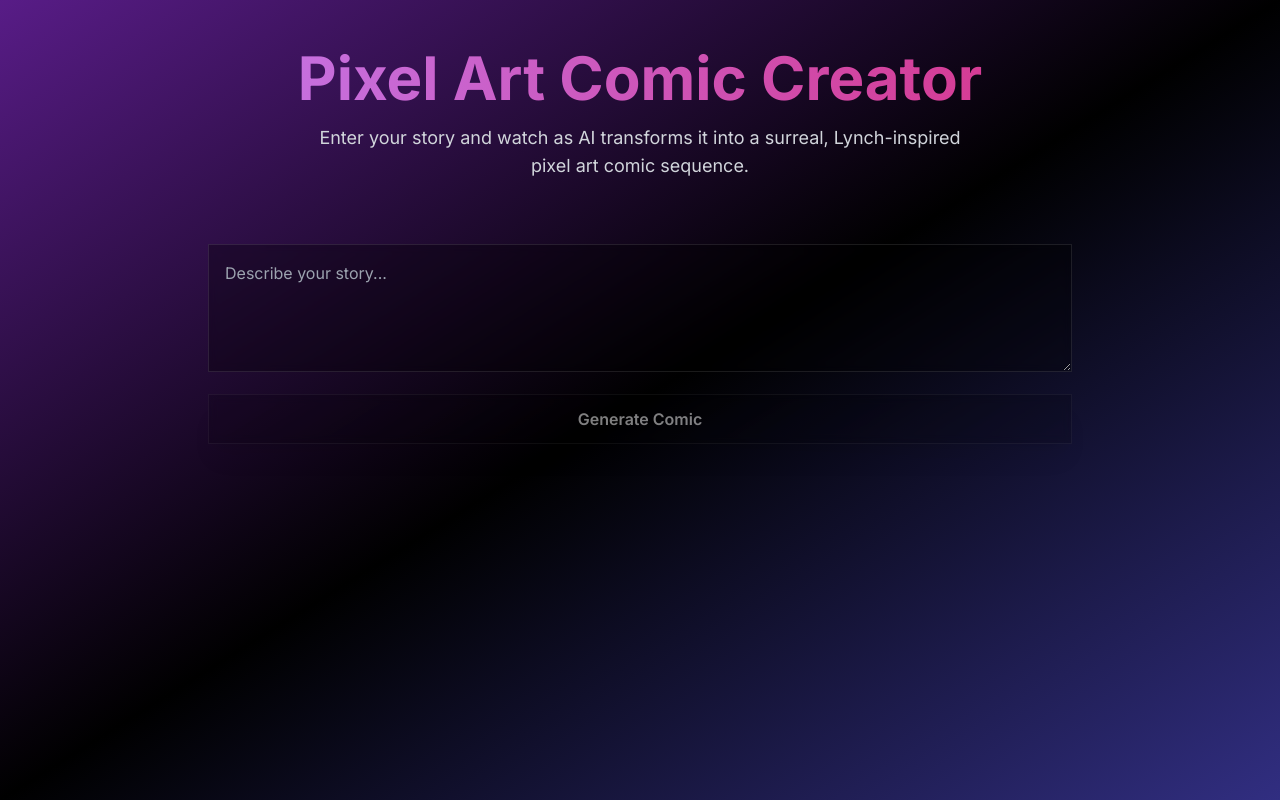
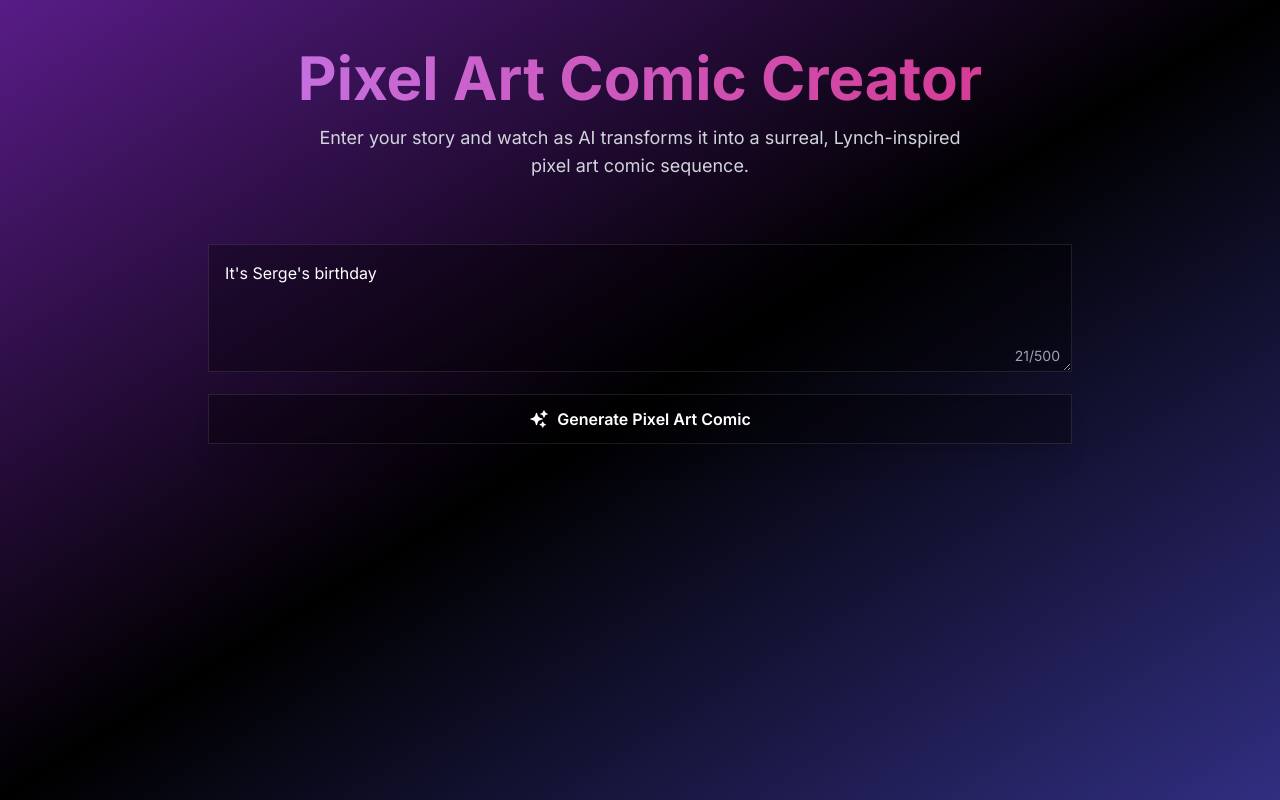
Before and after one commit to ebaenamar/pixel-comic-creator, a Next.js app: page / in a window 1280 px wide. Built offline with nearby package versions, Linux system fonts and the light colour scheme.

Commit message:
Add default story that clears on first interaction

```diff
--- a/components/ComicGenerator.tsx
+++ b/components/ComicGenerator.tsx
@@ -1,5 +1,8 @@
+'use client';
+
 import { useState } from 'react';
 import { motion } from 'framer-motion';
+import { SparklesIcon } from '@heroicons/react/24/solid';
 
 interface Scene {
   title: string;
@@ -7,11 +10,21 @@ interface Scene {
   url: string;
 }
 
+const DEFAULT_STORY = "It's Serge's birthday";
+
 export default function ComicGenerator() {
-  const [prompt, setPrompt] = useState('');
+  const [prompt, setPrompt] = useState(DEFAULT_STORY);
+  const [hasInteracted, setHasInteracted] = useState(false);
   const [scenes, setScenes] = useState<Scene[]>([]);
   const [error, setError] = useState<string | null>(null);
   const [loading, setLoading] = useState(false);
+
+  const handleFocus = () => {
+    if (!hasInteracted) {
+      setPrompt('');
+      setHasInteracted(true);
+    }
+  };
 
   const generateComic = async (e: React.FormEvent) => {
     e.preventDefault();
@@ -46,27 +59,51 @@ export default function ComicGenerator() {
   return (
     <div className="w-full max-w-4xl mx-auto p-4 space-y-8">
       <form onSubmit={generateComic} className="space-y-4">
+        <div className="relative">
           <textarea
             value={prompt}
             onChange={(e) => setPrompt(e.target.value)}
-          placeholder="Describe your story..."
+            onFocus={handleFocus}
+            placeholder="Describe your story... (e.g., 'In a neon-lit diner, a mysterious figure sips coffee while whispering secrets to their reflection...')"
             className="input-field h-32"
             required
             minLength={10}
+            maxLength={500}
           />
-        <button
+          <div className="absolute bottom-3 right-3 text-sm text-gray-400">
+            {prompt.length}/500
+          </div>
+        </div>
+
+        <motion.button
+          whileHover={{ scale: 1.02 }}
+          whileTap={{ scale: 0.98 }}
           type="submit"
           disabled={loading || prompt.length < 10}
-          className="btn-primary w-full"
+          className="btn-primary w-full flex items-center justify-center gap-2"
         >
-          {loading ? 'Generating Comic...' : 'Generate Comic'}
-        </button>
+          {loading ? (
+            <>
+              <div className="w-5 h-5 border-2 border-white border-t-transparent rounded-full animate-spin" />
+              <span>Generating Comic...</span>
+            </>
+          ) : (
+            <>
+              <SparklesIcon className="w-5 h-5" />
+              <span>Generate Pixel Art Comic</span>
+            </>
+          )}
+        </motion.button>
       </form>
 
       {error && (
-        <div className="glass-panel p-4 text-red-400">
+        <motion.div
+          initial={{ opacity: 0, y: -10 }}
+          animate={{ opacity: 1, y: 0 }}
+          className="glass-panel p-4 text-red-400"
+        >
           {error}
-        </div>
+        </motion.div>
       )}
 
       {scenes.length > 0 && (
```
Lines whose indentation alone changed are shown as unchanged.
